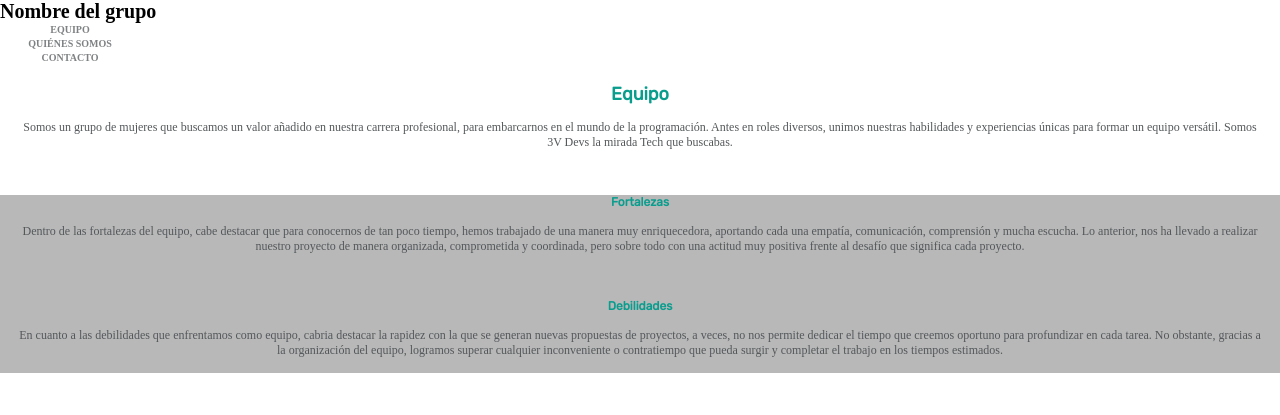
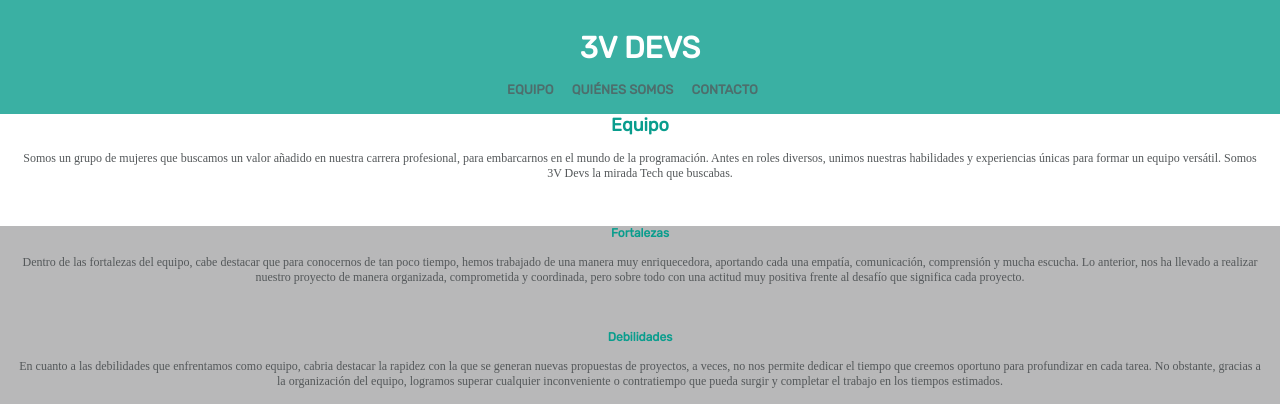
Before and after one commit to NaMillan/project-promo-v-module-1-team-2, a website built with Vite: page src/index.html in a window 1280 px wide. Shown: the top 415 px of the page. Built offline with nearby package versions, Linux system fonts and the light colour scheme; files whose address does not match are found by name.

Commit message:
header style

```diff
--- a/src/partials/about-us.html
+++ b/src/partials/about-us.html
@@ -22,9 +22,9 @@
         />
 
         <load src="/partials/pmembers.html"
-        name="Nazareth"
+        name="Nazareth Millan"
         desc="Siempre me ha entusiasmado la posibilidad de tomar una idea abstracta y materializarla, verla cobrar vida tal como fue pensada, asi percibo la informatica. Soy Ingeniero de Sistemas especializada en la gestion de proyectos y ahora con Adalab he perfeccionado mis habilidades y competencias convirtiendome ademas en Full Stack Developer."
-        img="../images/Foto Naza proyect Adalab.jpg"
+        img="../images/foto-naza.jpg"
         twitter="https://twitter.com/?lang=ES"
         linkedin="https://www.linkedin.com/in/yolanda-lopez-de-la-rica-perez/"
         github="https://github.com/Wilanda2"
--- a/src/partials/header.html
+++ b/src/partials/header.html
@@ -1,4 +1,18 @@
-<header>
-    <h1>Nombre del grupo</h1>
-    <load src="./pnav.html">
+<header class="header">
+    <h1>3v Devs</h1>
+    <nav class="nameTeam">
+       <nav class="nameTeam">
+        <ul class="menuTeam">
+            <li><a>Equipo</a></li>
+            <li><a>Quiénes somos</a></li>
+            <li><a>Contacto</a></li>
+        </ul>
+    </nav>
+    <!--<figure class="imagenHeader">
+        <img src="../images/foto-inicial.jpg"/>
+    </figure>
+    <div class="slogan">
+        <p class="contentSlogan">La mirada tecnológica que buscabas</p>
+    </div> -->
+
 </header>
--- a/src/scss/core/_variables.scss
+++ b/src/scss/core/_variables.scss
@@ -8,7 +8,7 @@ $color-title:#099D8D;
 $color-aqua: #14D9C4;
 $color-sw: #B8B8B9;
 $color-white: white;
-
+$color-black:black;
 
 //margins
 $margin-container: 15px;
--- a/src/scss/layout/_header.scss
+++ b/src/scss/layout/_header.scss
@@ -1,3 +1,4 @@
+
 .header {
     background-color: rgba(9, 157, 141, 0.8);
     color: $color-white;
@@ -7,9 +8,28 @@
     top: 0;
     width: 100%;
     z-index: 1000;
+   }
+    .header h1 {
+        margin:0;
+        font-family: $font-title;
+        font-size: 3rem;
+        text-transform: uppercase;
+        padding: 15px;}
+nav ul {
+    list-style: none;
+    padding: 0;
+    font-family: $font-title;
+    font-size: 1.3rem;
+    text-transform: uppercase;
+    color: $color-white;
+
 }
-.header h1 {
-    margin:0;
-    font-family: 'Rubik', sans-serif;
-    font-size: 2rem;
+nav ul li {
+    display: inline;
+    margin-right: 15px;
+
 }
+nav a {
+    text-decoration: none;
+
+}
--- a/src/scss/main.scss
+++ b/src/scss/main.scss
@@ -1,9 +1,9 @@
 @import 'core/variables';
 @import 'core/reset';
-@import 'layout/pnav';
 @import 'layout/header';
 @import 'layout/team';
 @import 'layout/strength-weaknesses';
 @import 'layout/pmembers';
 @import 'layout/about-us';
+@import 'layout/pnav';
 @import 'layout/footer';
```
Also changed, not shown: src/images/foto-naza.jpg (renamed from src/images/Foto Naza proyect Adalab.jpg).
